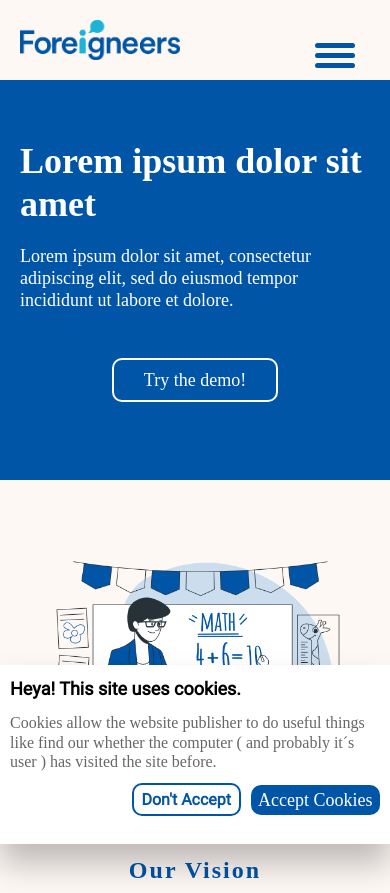
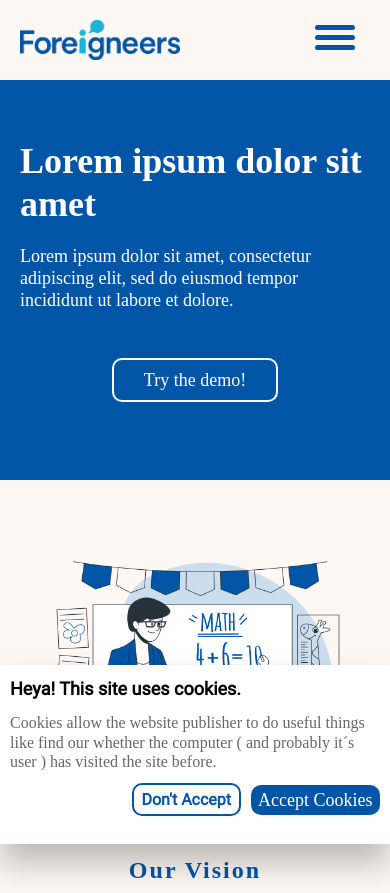
Before and after one commit to JrFelix540/landing-page, a website: page index.html in a window 390 px wide. Shown: the top 893 px of the page. Drawn offline with Linux system fonts and the light colour scheme; a web font is replaced by a local one.

Commit message:
Corrects alignment of the menu button

```diff
--- a/scss/components/_mobilemenu.scss
+++ b/scss/components/_mobilemenu.scss
@@ -49,7 +49,7 @@
     }
     &-btn {
         position: absolute;
-        top: 30px;
+        top: 12px;
         right: 30px;
         height: 50px;
         width: 50px;
```
Also changed, not shown: css/style.css.
